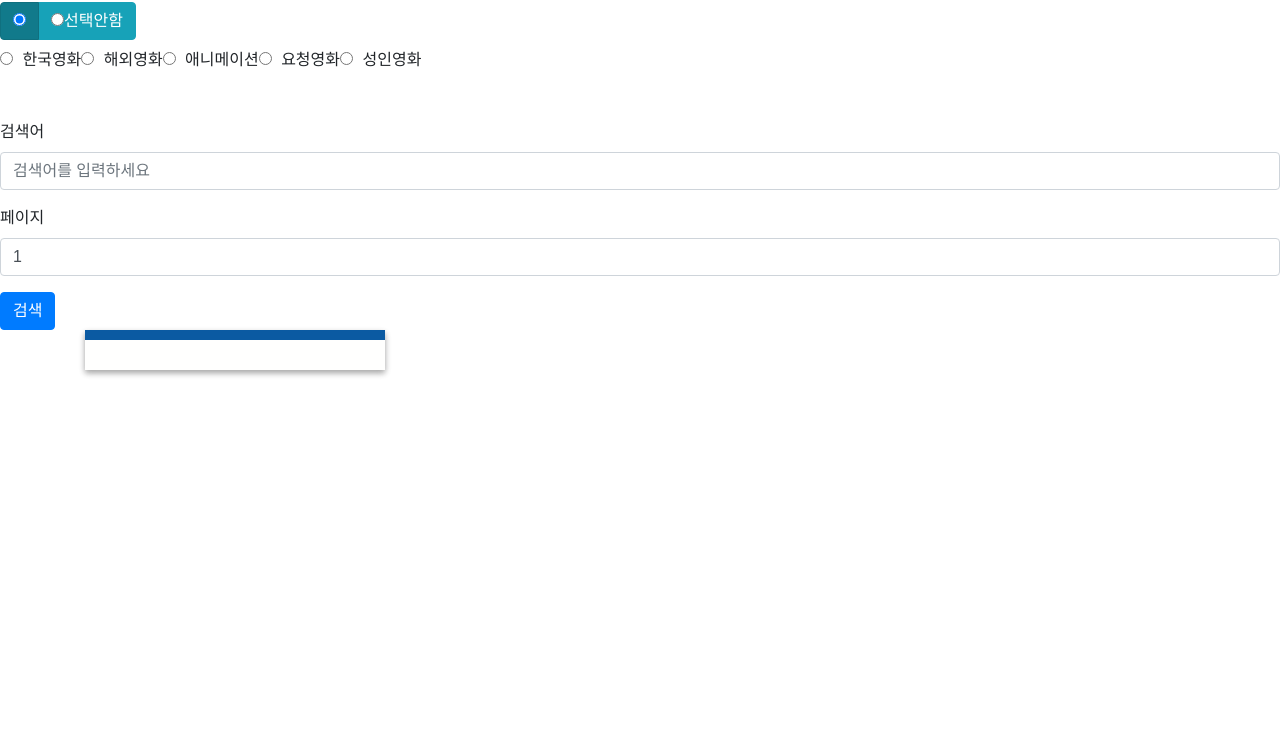
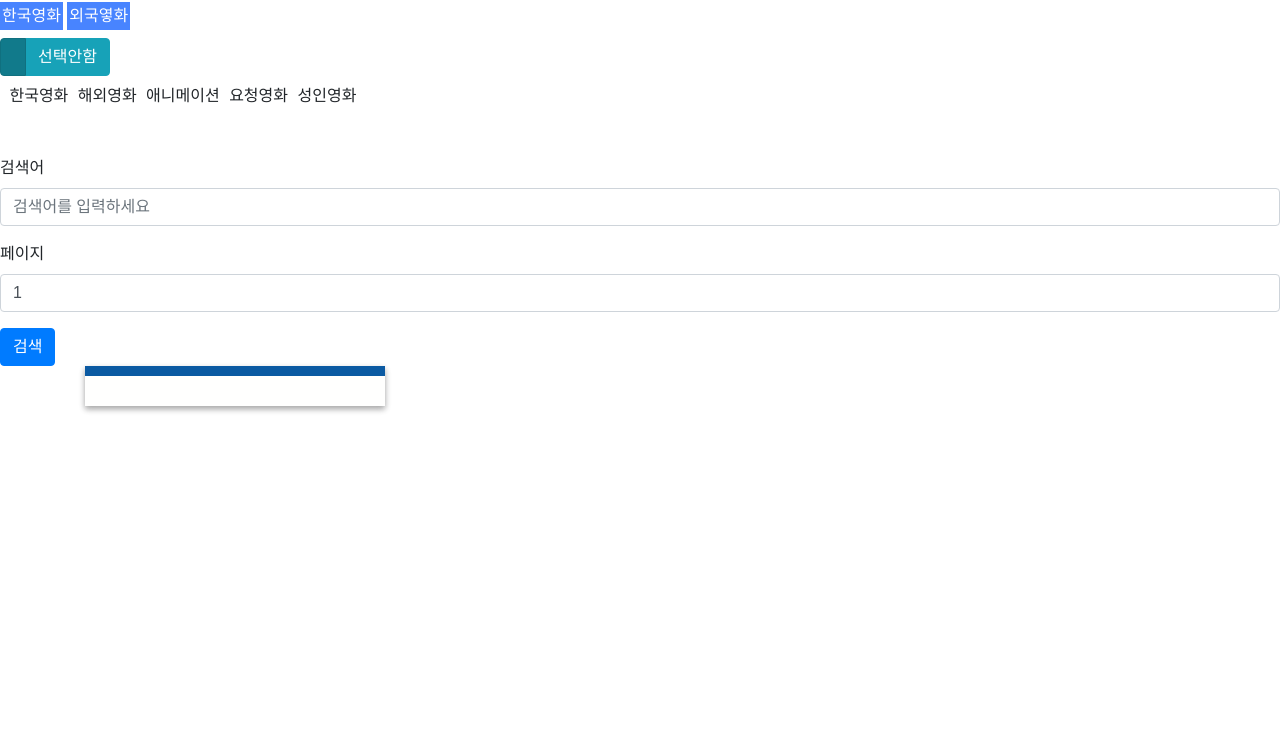
Before and after one commit to temy123/ammvhw.github.io, a plain HTML site: page index.html in a window 1280 px wide. Shown: the part 54-800 px from the top of the page. Drawn offline with nearby package versions, Linux system fonts and the light colour scheme.

Commit message:
show list test

```diff
--- a/index.html
+++ b/index.html
@@ -38,6 +38,17 @@
 <body>
   <h1> 테스트 페이지 ! </h1>
 
+  <form>
+    <label>
+      <input type="radio" name="movie_type" value="0" />
+      <span>한국영화</span>
+    </label>
+    <label>
+      <input type="radio" name="movie_type" value="1" />
+      <span>외국옇화</span>
+    </label>
+
+  </form>
 
   <div class="btn-group" data-toggle="buttons">
     <label class="btn btn-info active">
--- a/list.css
+++ b/list.css
@@ -1,7 +1,46 @@
+input[type="radio"] {
+    -webkit-appearance: none;
+    -moz-appearance: none;
+    appearance: none;
+    position: absolute;
+    top: 0;
+    left: 0;
+    right: 0;
+    bottom: 0;
+    cursor: pointer;
+    /* clicky clicky */
+}
+
+/* the adjacent selector allows us to select the span who follows and is a sibling of our radio input(s) */
+input[type="radio"]+span {
+    display: block;
+    background-color: #4884ff;
+    color: white;
+    display: block;
+    text-align: center;
+    border: 2px solid transparent;
+    -webkit-transition: background-color 0.4s linear;
+    transition: background-color 0.4s linear;
+}
+
+/* don't forget to style a focused state! */
+input[type="radio"]:focus+span {
+    box-shadow: 0 0 8px #51cbee;
+    border-color: #51cbee;
+}
+
+/* when the input is checked style the span differently */
+input[type="radio"]:checked+span {
+    background-color: #CC3300;
+}
+
+
+
 * {
     box-sizing: border-radius;
     font-family: 'Rubik', sans-serif;
 }
+
 /* .container {
     border: 1px solid black;
     position: absolute;
@@ -20,6 +59,7 @@
     box-shadow: 0 3px 6px rgba(0, 0, 0, 0.16), 0 3px 6px rgba(0, 0, 0, 0.23);
     border-top: 10px solid #0b5aa2;
 }
+
 .items-head p {
     padding: 5px 20px;
     margin: 10px;
@@ -27,17 +67,20 @@
     font-weight: bold;
     font-size: 20px;
 }
+
 .items-head hr {
     width: 20%;
     margin: 0px 30px;
     border: 1px solid #0b5aa2;
 }
+
 .items-body {
     padding: 10px;
     margin: 10px;
     display: grid;
     grid-gap: 10px;
 }
+
 .items-body-content {
     padding: 10px;
     padding-right: 0px;
@@ -48,10 +91,12 @@
     border: 1px solid transparent;
     cursor: pointer;
 }
+
 .items-body-content:hover {
     border-radius: 15px;
     border: 1px solid #0b5aa2;
 }
+
 .items-body-content i {
     align-self: center;
     font-size: 15px;
@@ -59,11 +104,15 @@
     font-weight: bold;
     animation: icon 1.5s infinite forwards;
 }
+
 @keyframes icon {
-    0%, 100% {
+
+    0%,
+    100% {
         transform: translate(0px);
-   }
+    }
+
     50% {
         transform: translate(3px);
-   }
+    }
 }
```
